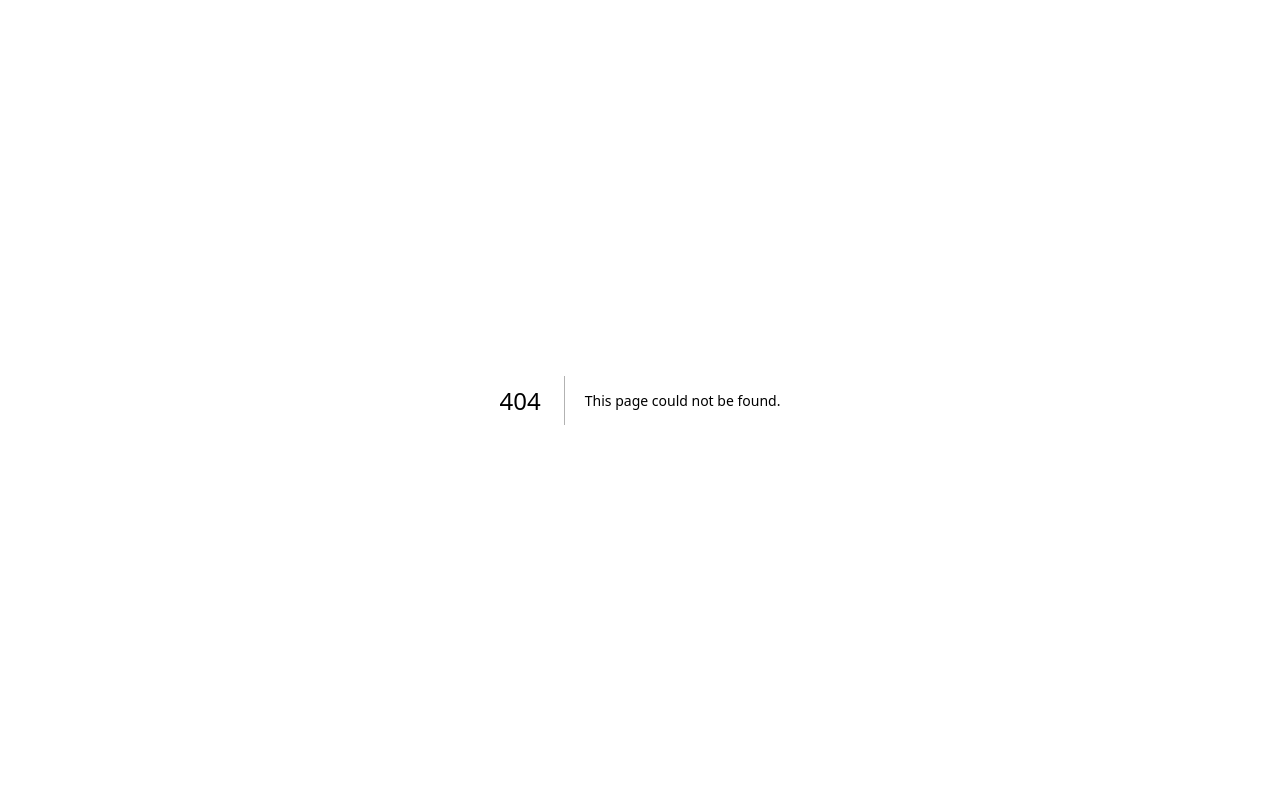
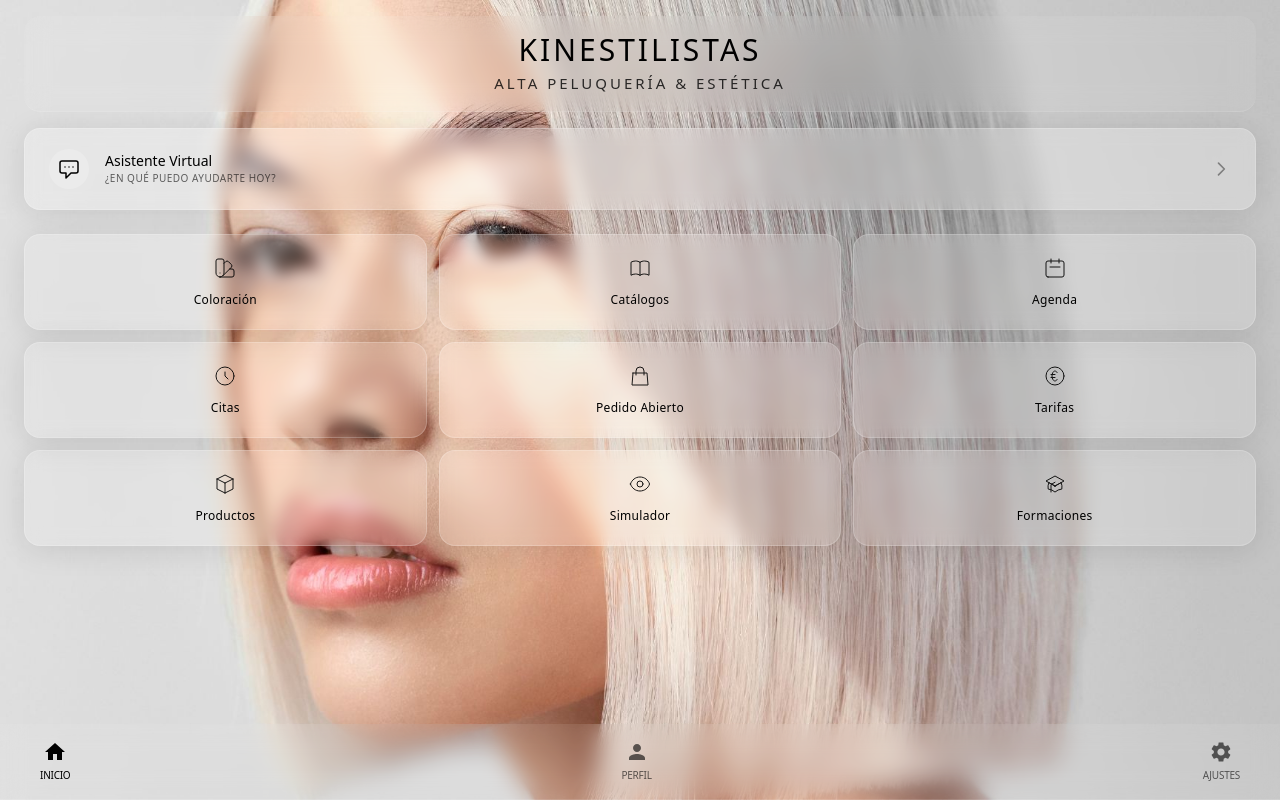
Before and after one commit to MadaoSurmanito/app-tfg, a Next.js app in the folder app-tfg/: page /clientes in a window 1280 px wide. Before the commit this address had no page. Built offline with nearby package versions, Linux system fonts and the light colour scheme.

Commit message:
login funcional para los 3 tipos de roles
no funciona el teclado en IOS como app

```diff
--- /dev/null
+++ b/app-tfg/app/admin/layout.tsx
@@ -0,0 +1,21 @@
+import BottomNav from "../components/BottomNav";
+import PageTransition from "../components/PageTransition";
+
+// Layout específico para la sección de administración
+export default function AdminLayout({
+	children,
+}: {
+	children: React.ReactNode;
+}) {
+	return (
+		<main className="app-bg flex min-h-screen w-full flex-col text-slate-800">
+			<div className="bg-overlay fixed inset-0 -z-10" />
+
+			<section className="flex-1 overflow-y-auto px-6 pt-4 pb-6">
+				<PageTransition>{children}</PageTransition>
+			</section>
+
+			<BottomNav />
+		</main>
+	);
+}
--- /dev/null
+++ b/app-tfg/app/admin/page.tsx
@@ -0,0 +1,11 @@
+"use client";
+
+import { useState } from "react";
+import HeaderTitle from "../components/HeaderTitle";
+
+// Página de inicio para el admin panel.
+export default function AdminHome() {
+	const [leaving, setLeaving] = useState(false);
+
+	return <HeaderTitle title="Página de administración" />;
+}
--- /dev/null
+++ b/app-tfg/app/clientes/layout.tsx
@@ -0,0 +1,21 @@
+import BottomNav from "../components/BottomNav";
+import PageTransition from "../components/PageTransition";
+
+// Layout específico para la sección de clientes
+export default function ClientLayout({
+	children,
+}: {
+	children: React.ReactNode;
+}) {
+	return (
+		<main className="app-bg flex min-h-screen w-full flex-col text-slate-800">
+			<div className="bg-overlay fixed inset-0 -z-10" />
+
+			<section className="flex-1 overflow-y-auto px-6 pt-4 pb-6">
+				<PageTransition>{children}</PageTransition>
+			</section>
+
+			<BottomNav />
+		</main>
+	);
+}
--- a/app-tfg/app/profesionales/page.tsx
+++ b/app-tfg/app/clientes/page.tsx
@@ -16,7 +16,7 @@ import {
   TrainingIcon,
 } from "../components/IconsSVGs";
 
-// Opciones de navegación para profesionales
+// Opciones de navegación para clientes
 const navItems = [
   { title: "Coloración", icon: <ColorIcon className="h-6 w-6" /> },
   { title: "Catálogos", icon: <CatalogIcon className="h-6 w-6" /> },
@@ -30,7 +30,7 @@ const navItems = [
 ];
 
 // Página principal para profesionales
-export default function ProfessionalHomePage() {
+export default function ClientsHome() {
   return (
     <PageTransition>
       <HeaderTitle title="Kinestilistas" />
--- /dev/null
+++ b/app-tfg/app/comerciales/layout.tsx
@@ -0,0 +1,21 @@
+import BottomNav from "../components/BottomNav";
+import PageTransition from "../components/PageTransition";
+
+// Layout específico para la sección de comerciales
+export default function CommercialLayout({
+	children,
+}: {
+	children: React.ReactNode;
+}) {
+	return (
+		<main className="app-bg flex min-h-screen w-full flex-col text-slate-800">
+			<div className="bg-overlay fixed inset-0 -z-10" />
+
+			<section className="flex-1 overflow-y-auto px-6 pt-4 pb-6">
+				<PageTransition>{children}</PageTransition>
+			</section>
+
+			<BottomNav />
+		</main>
+	);
+}
--- /dev/null
+++ b/app-tfg/app/comerciales/page.tsx
@@ -0,0 +1,11 @@
+"use client";
+
+import { useState } from "react";
+import HeaderTitle from "../components/HeaderTitle";
+
+// Página de inicio para comerciales
+export default function ComercialsHome() {
+	const [leaving, setLeaving] = useState(false);
+
+	return <HeaderTitle title="Página de comerciales" />;
+}
--- a/app-tfg/app/components/HeaderTitle.tsx
+++ b/app-tfg/app/components/HeaderTitle.tsx
@@ -1,10 +1,22 @@
-export default function HeaderTitle({ title }: { title: string }) {
+type HeaderTitleProps = {
+	title: string;
+	noGlass?: boolean;
+};
+
+export default function HeaderTitle({
+	title,
+	noGlass = false,
+}: HeaderTitleProps) {
 	return (
-		<header className="glass-header mb-4 rounded-2xl px-6 py-4 text-center">
-			<h1 className="text-1xl uppercase tracking-widest text-black drop-shadow- text-center sm:text-3xl">
+		<header
+			className={`mb-4 rounded-2xl px-6 py-4 text-center ${
+				noGlass ? "bg-white/80" : "glass-header"
+			}`}
+		>
+			<h1 className="text-1xl text-center uppercase tracking-widest text-black sm:text-3xl">
 				{title}
 			</h1>
-			<p className="mt-1 text-[10px] uppercase tracking-[0.2em] text-black/80 drop-shadow- text-center sm:text-[15px]">
+			<p className="mt-1 text-center text-[10px] uppercase tracking-[0.2em] text-black/80 sm:text-[15px]">
 				Alta Peluquería &amp; Estética
 			</p>
 		</header>
--- a/app-tfg/app/components/PageTransition.tsx
+++ b/app-tfg/app/components/PageTransition.tsx
@@ -8,28 +8,51 @@ type PageTransitionProps = {
   className?: string;
 };
 
+function isIOSDevice() {
+  if (typeof window === "undefined") return false;
+
+  const ua = window.navigator.userAgent;
+  const platform = window.navigator.platform;
+
+  return (
+    /iPad|iPhone|iPod/.test(ua) ||
+    (platform === "MacIntel" && navigator.maxTouchPoints > 1)
+  );
+}
+
 export default function PageTransition({
   children,
   isLeaving = false,
   className = "",
 }: PageTransitionProps) {
   const [entered, setEntered] = useState(false);
+  const [isIOS, setIsIOS] = useState(false);
 
   useEffect(() => {
+    setIsIOS(isIOSDevice());
+
     const t = setTimeout(() => setEntered(true), 50);
     return () => clearTimeout(t);
   }, []);
 
+  const baseTransition = isIOS
+    ? "transition-opacity duration-500 ease-out"
+    : "transition-all duration-500 ease-out";
+
+  const transitionClass = isIOS
+    ? isLeaving
+      ? "opacity-0"
+      : entered
+      ? "opacity-100"
+      : "opacity-0"
+    : isLeaving
+    ? "opacity-0 scale-95"
+    : entered
+    ? "opacity-100 scale-100 translate-y-0"
+    : "opacity-0 scale-95 translate-y-4";
+
   return (
-    <div
-      className={`transition-all duration-500 ease-out ${
-        isLeaving
-          ? "opacity-0 scale-95"
-          : entered
-          ? "opacity-100 scale-100 translate-y-0"
-          : "opacity-0 scale-95 translate-y-4"
-      } ${className}`}
-    >
+    <div className={`${baseTransition} ${transitionClass} ${className}`}>
       {children}
     </div>
   );
--- a/app-tfg/app/layout.tsx
+++ b/app-tfg/app/layout.tsx
@@ -1,4 +1,4 @@
-import type { Metadata } from "next";
+import type { Metadata, Viewport } from "next";
 import { Geist, Geist_Mono } from "next/font/google";
 import "./globals.css";
 
@@ -15,17 +15,14 @@ const geistMono = Geist_Mono({
 export const metadata: Metadata = {
 	title: "Kinestilistas",
 	description: "Aplicación profesional para peluquerías",
-
-	// necesario para que Android detecte la PWA
+	// Necesario para que la aplicación sea reconocida como PWA y funcione correctamente en dispositivos móviles
 	manifest: "/manifest.webmanifest",
-
-	// configuración específica para iOS / iPadOS
+	// Configuración para PWA y Apple Web App
 	appleWebApp: {
 		capable: true,
 		statusBarStyle: "default",
 		title: "Kinestilistas",
 	},
-
 	icons: {
 		icon: [
 			{ url: "/icons/icon-192.png", sizes: "192x192", type: "image/png" },
@@ -35,7 +32,14 @@ export const metadata: Metadata = {
 	},
 };
 
-// Layout raíz de la aplicación que envuelve a todas las páginas y componentes
+// Configuración de viewport para asegurar que la aplicación se vea bien en dispositivos móviles
+export const viewport: Viewport = {
+	width: "device-width",
+	initialScale: 1,
+	viewportFit: "cover",
+};
+
+// Layout raíz que envuelve toda la aplicación
 export default function RootLayout({
 	children,
 }: {
--- a/app-tfg/app/login/page.tsx
+++ b/app-tfg/app/login/page.tsx
@@ -1,15 +1,15 @@
 // Esta página es la encargada de mostrar el formulario de login, se encarga de manejar el envío del formulario y de mostrar los errores en caso de que los haya
 "use client"; // necesario para poder usar el hook useState y la función signIn de next-auth, ya que esta página se renderiza en el cliente y no en el servidor
-
 import { signIn } from "next-auth/react";
 import { useState } from "react";
 import HeaderTitle from "../components/HeaderTitle";
-import PageTransition from "../components/PageTransition";
+import { useRouter } from "next/navigation";
 
+// esta función se encarga de manejar el envío del formulario, se encarga de recoger los datos del formulario, enviarlos a la API de autenticación y manejar la respuesta de la API
 export default function LoginPage() {
 	const [error, setError] = useState("");
+	const router = useRouter();
 
-  // esta función se encarga de manejar el envío del formulario, se encarga de recoger los datos del formulario, enviarlos a la API de autenticación y manejar la respuesta de la API
 	async function handleSubmit(e: React.FormEvent<HTMLFormElement>) {
 		e.preventDefault();
 
@@ -28,20 +28,28 @@ export default function LoginPage() {
 			return;
 		}
 
-    window.location.href = "/";
+		const userResult = await fetch("/api/auth/session");
+		const userData = await userResult.json();
+
+		if (userData?.user?.role === "admin") {
+			router.push("/admin");
+		} else if (userData?.user?.role === "comercial") {
+			router.push("/comerciales");
+		} else {
+			router.push("/clientes");
+		}
 	}
 
-  // el formulario de login, se encarga de mostrar los campos de email y contraseña, el botón de submit y los errores en caso de que los haya
 	return (
-    <PageTransition>
-      <HeaderTitle title="Acceso profesional" />
+		<main className="app-bg min-h-[100svh] w-full px-4 py-4 text-slate-800">
+			<HeaderTitle title="Acceso clientes" noGlass />
 
-      <div className="flex justify-center mt-6">
+			<div className="mx-auto mt-6 w-full max-w-sm">
 				<form
 					onSubmit={handleSubmit}
-          className="w-full max-w-sm bg-white rounded-2xl shadow-md p-6 flex flex-col gap-4"
+					className="rounded-2xl bg-white p-6 shadow-md flex flex-col gap-4"
 				>
-          <h2 className="text-xl font-semibold text-center mb-2">
+					<h2 className="mb-2 text-center text-xl font-semibold">
 						Iniciar sesión
 					</h2>
 
@@ -51,7 +59,7 @@ export default function LoginPage() {
 						placeholder="Correo electrónico"
 						autoComplete="email"
 						required
-            className="w-full rounded-lg border border-gray-300 px-3 py-2 focus:outline-none focus:ring-2 focus:ring-black"
+						className="w-full rounded-lg border border-gray-300 px-3 py-3 text-base focus:outline-none focus:ring-2 focus:ring-black"
 					/>
 
 					<input
@@ -60,21 +68,19 @@ export default function LoginPage() {
 						placeholder="Contraseña"
 						autoComplete="current-password"
 						required
-            className="w-full rounded-lg border border-gray-300 px-3 py-2 focus:outline-none focus:ring-2 focus:ring-black"
+						className="w-full rounded-lg border border-gray-300 px-3 py-3 text-base focus:outline-none focus:ring-2 focus:ring-black"
 					/>
 
 					<button
 						type="submit"
-            className="mt-2 bg-black text-white rounded-lg py-2 font-medium hover:opacity-90 transition"
+						className="mt-2 rounded-lg bg-black py-3 font-medium text-white hover:opacity-90 transition"
 					>
 						Entrar
 					</button>
 
-          {error && (
-            <p className="text-sm text-red-600 text-center">{error}</p>
-          )}
+					{error && <p className="text-center text-sm text-red-600">{error}</p>}
 				</form>
 			</div>
-    </PageTransition>
+		</main>
 	);
 }
--- a/app-tfg/app/page.tsx
+++ b/app-tfg/app/page.tsx
@@ -29,7 +29,7 @@ export default function Home() {
 					</p>
 
 					<AnimatedLink
-            href="/profesionales"
+						href="/login"
 						onNavigateStart={() => setLeaving(true)}
 						className="inline-block rounded-full bg-blue-600 px-6 py-3 text-white transition duration-200 hover:bg-blue-700 active:scale-95"
 					>
--- a/app-tfg/app/profesionales/layout.tsx
+++ /dev/null
@@ -1,20 +0,0 @@
-import BottomNav from "../components/BottomNav";
-
-// Layout específico para la sección de profesionales
-export default function ProfessionalLayout({
-  children,
-}: {
-  children: React.ReactNode;
-}) {
-  return (
-    <main className="app-bg flex min-h-screen w-full flex-col text-slate-800">
-      <div className="bg-overlay fixed inset-0 -z-10" />
-
-      <section className="flex-1 overflow-y-auto px-6 pt-4 pb-6">
-        {children}
-      </section>
-
-      <BottomNav />
-    </main>
-  );
-}
```
Also changed, not shown: 2 other files (tests, documents, lock files or other folders). Lines whose indentation alone changed are shown as unchanged.
